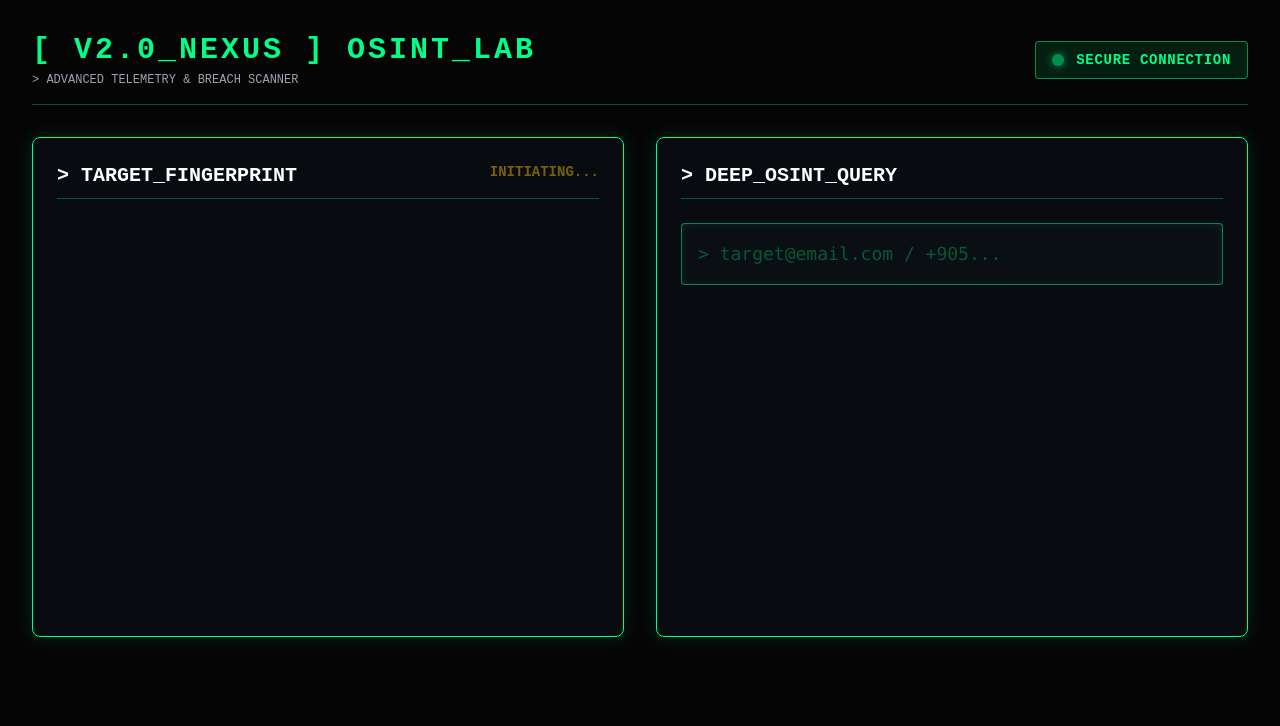
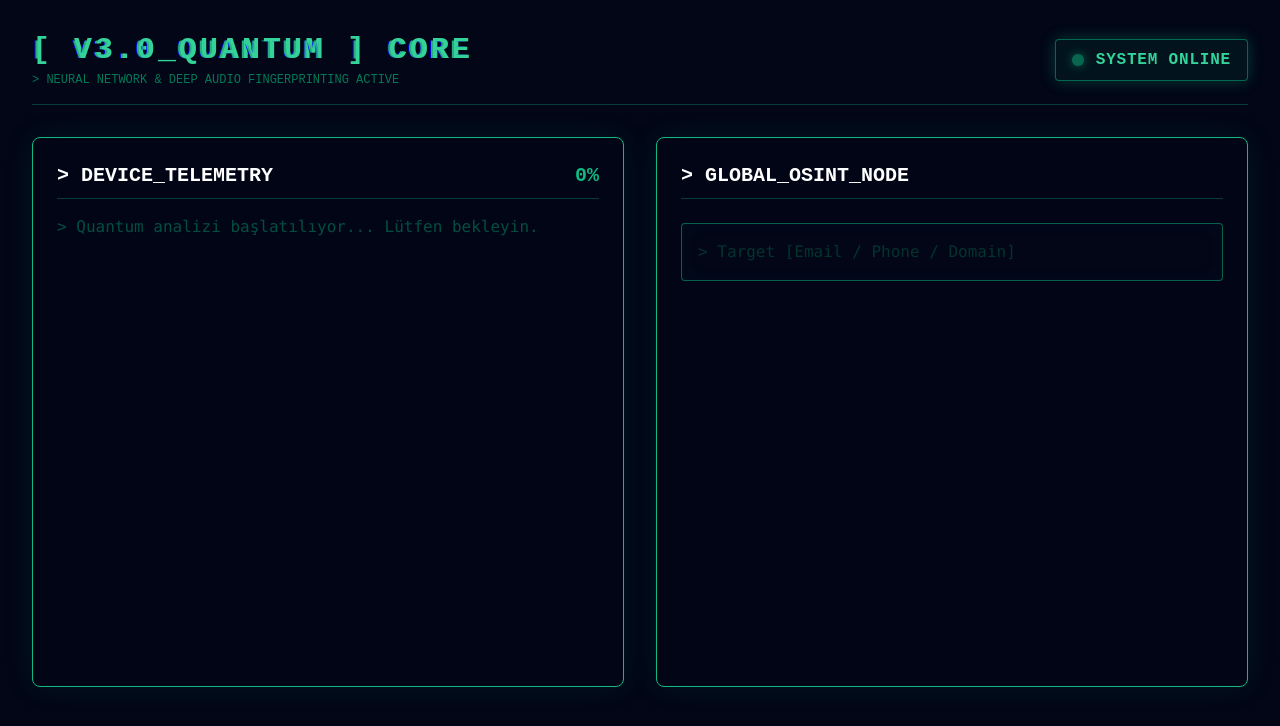
Before and after one commit to pcheymedia/pvpchats, a website: page index.html in a window 1280 px wide. Drawn offline with nearby package versions, Linux system fonts and the light colour scheme.

Commit message:
Update index.html

```diff
--- a/index.html
+++ b/index.html
@@ -3,65 +3,94 @@
 <head>
     <meta charset="UTF-8">
     <meta name="viewport" content="width=device-width, initial-scale=1.0">
-    <title>OSINT & Fingerprint Lab</title>
+    <title>V3 QUANTUM | OSINT LAB</title>
     <script src="https://cdn.tailwindcss.com"></script>
     <style>
-        body { background-color: #050505; color: #10b981; font-family: 'Courier New', Courier, monospace; }
-        .glass-panel { background: rgba(10, 15, 20, 0.85); border: 1px solid #00ff88; box-shadow: 0 0 20px rgba(0, 255, 136, 0.15); backdrop-filter: blur(10px); }
-        .scan-line { width: 100%; height: 2px; background: #00ff88; opacity: 0.5; position: absolute; top: 0; left: 0; animation: scan 3s linear infinite; box-shadow: 0 0 10px #00ff88; z-index: 10; pointer-events: none; }
-        @keyframes scan { 0% { top: 0; opacity: 0; } 10% { opacity: 1; } 90% { opacity: 1; } 100% { top: 100%; opacity: 0; } }
-        .data-row { opacity: 0; animation: fadeIn 0.5s forwards; }
-        @keyframes fadeIn { to { opacity: 1; } }
-        ::-webkit-scrollbar { width: 6px; }
-        ::-webkit-scrollbar-track { background: #050505; }
-        ::-webkit-scrollbar-thumb { background: #00ff88; border-radius: 3px; }
-        .glitch-text { animation: glitch 2s infinite; }
-        @keyframes glitch {
-            0% { text-shadow: 1px 0 0 red, -1px 0 0 blue; }
-            5% { text-shadow: -1px 0 0 red, 1px 0 0 blue; }
-            10% { text-shadow: 0 0 0 transparent; }
-            100% { text-shadow: 0 0 0 transparent; }
+        body {
+            background-color: #020617;
+            color: #10b981;
+            font-family: 'Courier New', Courier, monospace;
+            overflow-x: hidden;
+            margin: 0;
         }
+        /* İnteraktif Arka Plan Canvas'ı */
+        #neural-canvas {
+            position: fixed;
+            top: 0; left: 0; width: 100%; height: 100%;
+            z-index: 0; opacity: 0.4; pointer-events: none;
+        }
+        .glass-panel {
+            background: rgba(2, 6, 23, 0.7);
+            border: 1px solid #10b981;
+            box-shadow: 0 0 30px rgba(16, 185, 129, 0.1);
+            backdrop-filter: blur(12px);
+            position: relative;
+            z-index: 10;
+        }
+        .data-row { opacity: 0; transform: translateX(-20px); animation: slideIn 0.4s forwards; }
+        @keyframes slideIn { to { opacity: 1; transform: translateX(0); } }
+        ::-webkit-scrollbar { width: 4px; }
+        ::-webkit-scrollbar-track { background: transparent; }
+        ::-webkit-scrollbar-thumb { background: #10b981; }
+        .cyber-glitch {
+            position: relative;
+        }
+        .cyber-glitch::before, .cyber-glitch::after {
+            content: attr(data-text);
+            position: absolute; top: 0; left: 0; opacity: 0.8;
+        }
+        .cyber-glitch::before {
+            left: 2px; text-shadow: -1px 0 red; animation: glitch-anim-1 2s infinite linear alternate-reverse;
+        }
+        .cyber-glitch::after {
+            left: -2px; text-shadow: -1px 0 blue; animation: glitch-anim-2 3s infinite linear alternate-reverse;
+        }
+        @keyframes glitch-anim-1 { 0% { clip-path: inset(20% 0 80% 0); } 100% { clip-path: inset(80% 0 20% 0); } }
+        @keyframes glitch-anim-2 { 0% { clip-path: inset(10% 0 60% 0); } 100% { clip-path: inset(30% 0 10% 0); } }
     </style>
 </head>
-<body class="p-4 md:p-8 min-h-screen relative">
+<body class="p-4 md:p-8 min-h-screen text-sm md:text-base">
 
-    <header class="mb-8 border-b border-[#00ff88]/30 pb-4 flex flex-col md:flex-row justify-between items-center gap-4 relative z-10">
+    <!-- İnteraktif Nöral Ağ Arka Planı -->
+    <canvas id="neural-canvas"></canvas>
+
+    <header class="mb-8 border-b border-emerald-500/30 pb-4 flex flex-col md:flex-row justify-between items-center gap-4 relative z-10">
         <div>
-            <h1 class="text-3xl font-bold tracking-widest text-[#00ff88] glitch-text">
-                [ V2.0_NEXUS ] OSINT_LAB
+            <h1 class="text-3xl font-bold tracking-widest text-emerald-400 cyber-glitch" data-text="[ V3.0_QUANTUM ] CORE">
+                [ V3.0_QUANTUM ] CORE
             </h1>
-            <p class="text-xs text-gray-400 mt-1">> ADVANCED TELEMETRY & BREACH SCANNER</p>
+            <p class="text-xs text-emerald-700 mt-1">> NEURAL NETWORK & DEEP AUDIO FINGERPRINTING ACTIVE</p>
         </div>
-        <div class="flex items-center gap-3 border border-[#00ff88]/50 bg-[#00ff88]/10 px-4 py-2 rounded">
-            <div class="w-3 h-3 bg-[#00ff88] rounded-full animate-pulse shadow-[0_0_10px_#00ff88]"></div>
-            <span class="text-sm text-[#00ff88] font-bold tracking-wider">SECURE CONNECTION</span>
+        <div class="flex items-center gap-3 border border-emerald-500/50 bg-emerald-900/20 px-4 py-2 rounded shadow-[0_0_15px_rgba(16,185,129,0.3)]">
+            <div id="status-dot" class="w-3 h-3 bg-emerald-500 rounded-full animate-pulse shadow-[0_0_10px_#10b981]"></div>
+            <span id="status-text" class="text-emerald-400 font-bold tracking-wider">SYSTEM ONLINE</span>
         </div>
     </header>
 
     <div class="grid grid-cols-1 lg:grid-cols-2 gap-8 relative z-10">
 
-        <div class="glass-panel p-6 rounded-lg relative overflow-hidden min-h-[500px]">
-            <div class="scan-line hidden" id="scanner-line"></div>
-            <h2 class="text-xl font-bold mb-4 border-b border-[#00ff88]/30 pb-2 text-white flex justify-between">
-                <span>> TARGET_FINGERPRINT</span>
-                <span id="scan-status" class="text-sm text-yellow-500 animate-pulse">INITIATING...</span>
+        <!-- TELEMETRİ PANELİ -->
+        <div class="glass-panel p-6 rounded-lg relative overflow-hidden min-h-[550px]">
+            <h2 class="text-xl font-bold mb-4 border-b border-emerald-500/30 pb-2 text-white flex justify-between">
+                <span>> DEVICE_TELEMETRY</span>
+                <span id="scan-percent" class="text-emerald-500">0%</span>
             </h2>
 
-            <div id="fingerprint-data" class="space-y-2 text-sm text-[#00ff88] font-mono mt-4">
+            <div id="fingerprint-data" class="space-y-3 font-mono mt-4 text-emerald-300">
+                <div class="text-emerald-600 animate-pulse">> Quantum analizi başlatılıyor... Lütfen bekleyin.</div>
             </div>
-
             <canvas id="hidden-canvas" style="display:none;"></canvas>
         </div>
 
-        <div class="glass-panel p-6 rounded-lg min-h-[500px] flex flex-col">
-            <h2 class="text-xl font-bold mb-6 border-b border-[#00ff88]/30 pb-2 text-white">
-                > DEEP_OSINT_QUERY
+        <!-- OSINT PANELİ -->
+        <div class="glass-panel p-6 rounded-lg min-h-[550px] flex flex-col">
+            <h2 class="text-xl font-bold mb-6 border-b border-emerald-500/30 pb-2 text-white">
+                > GLOBAL_OSINT_NODE
             </h2>
 
-            <div class="mb-4">
-                <input type="text" id="osint-input" placeholder="> target@email.com / +905..."
-                    class="w-full bg-[#0a0f14] border border-[#00ff88]/50 text-[#00ff88] p-4 rounded focus:outline-none focus:border-[#00ff88] focus:ring-1 focus:ring-[#00ff88] transition-all placeholder-[#00ff88]/30 font-mono text-lg shadow-[inset_0_0_10px_rgba(0,255,136,0.1)]">
+            <div class="mb-6 relative">
+                <input type="text" id="osint-input" placeholder="> Target [Email / Phone / Domain]"
+                    class="w-full bg-slate-950 border border-emerald-500/50 text-emerald-400 p-4 rounded focus:outline-none focus:border-emerald-400 focus:ring-1 focus:ring-emerald-400 transition-all placeholder-emerald-800/50 font-mono shadow-[inset_0_0_20px_rgba(16,185,129,0.05)] relative z-10">
             </div>
 
-            <button onclick="startTargetScan()" class="w-full
+            <button onclick="executeDeepScan()" class="w-full bg-emerald-950 border border-emerald-500 hover:bg-emerald-500
```
